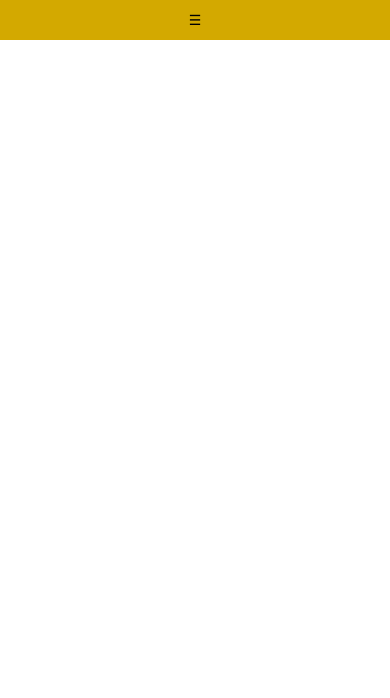
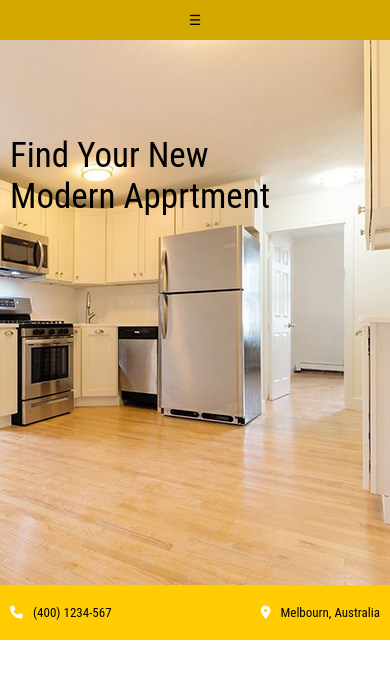
Before and after one commit to IvanSavkivIgorovych/Luxestate, a plain HTML site: page index.html in a window 390 px wide. Drawn offline with Linux system fonts and the light colour scheme.

Commit message:
Add banner

```diff
--- a/index.html
+++ b/index.html
@@ -6,6 +6,10 @@
     <meta name="viewport" content="width=device-width, initial-scale=1.0" />
     <title>Luxestate</title>
     <link rel="stylesheet" href="style.css" />
+    <script
+      src="https://kit.fontawesome.com/e444a2ce7f.js"
+      crossorigin="anonymous"
+    ></script>
   </head>
   <body>
     <header>
@@ -25,6 +29,25 @@
         </label>
       </nav>
     </header>
+
+    <main>
+      <section class="intro wrapper">
+        <div class="intro-img">
+          <p class="intro-text">
+            find your new<br />
+            modern apprtment
+          </p>
+        </div>
+        <div class="intro-contacts">
+          <p>
+            <i class="fa-solid fa-phone"></i
+            ><a href="tel:+4001234567">(400) 1234-567</a>
+          </p>
+          <p><i class="fa-solid fa-location-dot"></i>Melbourn, Australia</p>
+        </div>
+      </section>
+    </main>
+
     <script src="script.js"></script>
   </body>
 </html>
--- a/style.css
+++ b/style.css
@@ -25,7 +25,7 @@ nav {
   margin: 0;
   height: 50px;
   display: flex;
-  justify-content: space-around;
+  justify-content: space-between;
   align-items: center;
   list-style-type: none;
 }
@@ -37,6 +37,7 @@ nav {
   font-size: 13px;
   padding: 10px 15px;
   transition: background 0.2s linear;
+  text-transform: capitalize;
 }
 
 .menu li a:hover {
@@ -51,6 +52,58 @@ nav {
 
 .menu li a.contacts {
   margin-right: 100px;
+}
+
+.wrapper {
+  margin: 0 auto;
+  max-width: 1110px;
+  width: 100%;
+}
+
+.intro {
+  margin-top: 25px;
+  display: flex;
+  justify-content: flex-end;
+}
+
+.intro-img {
+  background-image: url(img/room.jpeg);
+  width: 900px;
+  height: 600px;
+}
+
+.intro .intro-text {
+  position: absolute;
+  font-size: 62px;
+  text-transform: capitalize;
+  right: 750px;
+  top: 220px;
+}
+
+.intro-contacts {
+  background-color: #ffcc01;
+  max-width: 590px;
+  position: absolute;
+  right: 213px;
+  top: 596px;
+  display: flex;
+  justify-content: space-between;
+  padding: 30px 50px;
+}
+
+.intro-contacts i {
+  color: #fff;
+  margin-right: 30px;
+}
+
+.intro-contacts p {
+  font-size: 18px;
+  margin-right: 60px;
+}
+
+.intro-contacts a {
+  text-decoration: none;
+  color: inherit;
 }
 
 @media screen and (max-width: 768px) {
@@ -112,4 +165,38 @@ nav {
   .menu li a.contacts {
     margin-right: 0;
   }
+
+  .intro {
+    margin-top: 0;
+    display: block;
+    max-width: 100%;
+  }
+
+  .intro-img {
+    background-position: bottom 0 right 400px;
+    background-repeat: no-repeat;
+  }
+
+  .intro .intro-text {
+    position: relative;
+    font-size: 35px;
+    right: -10px;
+    top: 95px;
+  }
+
+  .intro .intro-contacts {
+    position: relative;
+    right: 0;
+    top: -55px;
+    padding: 20px 10px;
+  }
+
+  .intro-contacts i {
+    margin-right: 10px;
+  }
+
+  .intro-contacts p {
+    font-size: 13px;
+    margin-right: 0;
+  }
 }
```
Also changed, not shown: img/room.jpeg (added).
